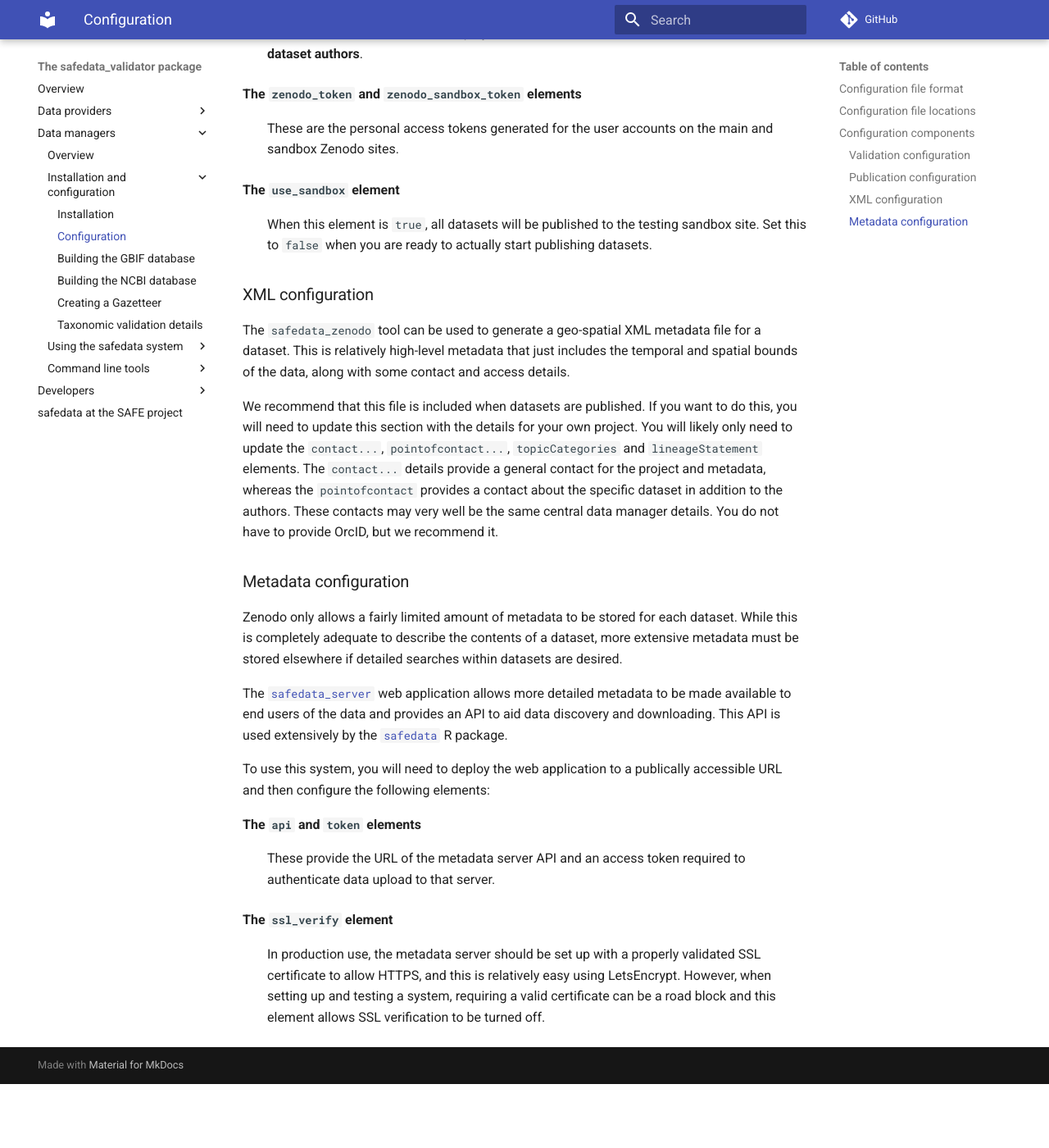
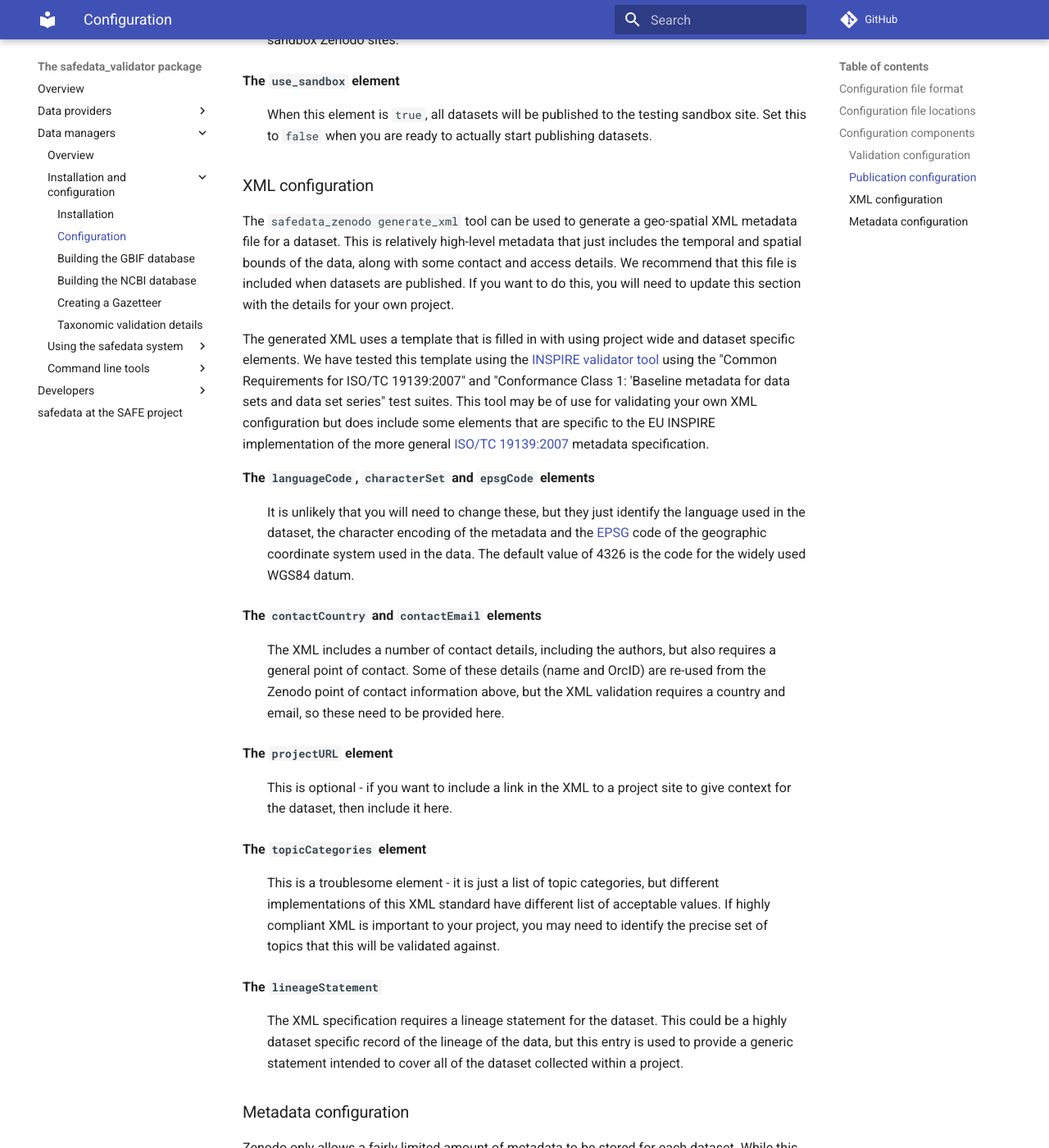
Before and after one commit to ImperialCollegeLondon/safedata_validator, an MkDocs documentation site: the page built from docs/data_managers/install/configuration.md, in a window 1280 px wide and 1400 px high, scrolled down 4725 px. Shown: the whole window at 82% size. Built offline with MkDocs 1.6.1 and Material for MkDocs 9.7.7, drawn with Linux system fonts in a browser that asks for light colours; comment, search, counter and statistics services are not loaded; before the commit the page ends 6047 px from its top, so only the background shows below that; some of the changed text lies outside the part shown.

Commit message:
More docs, reducing duplicated details, minimum 2 DP in XML extents

```diff
--- a/docs/data_managers/install/configuration.md
+++ b/docs/data_managers/install/configuration.md
@@ -43,17 +43,10 @@ ssl_verify = true
 [xml]
 languageCode=eng
 characterSet=utf8
-contactName=The SAFE Project
 contactCountry=United Kingdom
 contactEmail=admin@safeproject.net
-contactOrcID=http://orcid.org/0000-0003-3378-2814
-contactRole=pointOfContact
 epsgCode=4326
-pointofcontactName=The SAFE Project
-pointofcontactCountry=United Kingdom
-pointofcontactEmail=admin@safeproject.net
-pointofcontactOrcID=http://orcid.org/0000-0003-3378-2814
-citationMDIdentifier=safe_project_dataset_website
+projectURL=https://safeproject.net
 topicCategories=biota,environment,geoscientificInformation
 lineageStatement="""This dataset was collected as part of a research project
 based at The SAFE Project. For details of the project and data collection,
@@ -242,17 +235,54 @@ configuration elements:
 
 ### XML configuration
 
-The `safedata_zenodo` tool can be used to generate a geo-spatial XML metadata file for a
-dataset. This is relatively high-level metadata that just includes the temporal and
-spatial bounds of the data, along with some contact and access details.
+The `safedata_zenodo generate_xml` tool can be used to generate a geo-spatial XML
+metadata file for a dataset. This is relatively high-level metadata that just includes
+the temporal and spatial bounds of the data, along with some contact and access details.
+We recommend that this file is included when datasets are published. If you want to do
+this, you will need to update this section with the details for your own project.
 
-We recommend that this file is included when datasets are published. If you want to do
-this, you will need to update this section with the details for your own project. You
-will likely only need to update the `contact...`, `pointofcontact...`, `topicCategories`
-and `lineageStatement` elements. The `contact...` details provide a general contact for
-the project and metadata, whereas the `pointofcontact` provides a contact about the
-specific dataset in addition to the authors. These contacts may very well be the same
-central data manager details. You do not have to provide OrcID, but we recommend it.
+The generated XML uses a template that is filled in with using project wide and dataset
+specific elements. We have tested this template using the [INSPIRE validator
+tool](https://inspire.ec.europa.eu/validator/test-selection/index.html) using the
+"Common Requirements for ISO/TC 19139:2007" and "Conformance Class 1: 'Baseline metadata
+for data sets and data set series" test suites. This tool may be of use for validating
+your own XML configuration but does include some elements that are specific to the EU
+INSPIRE implementation  of the more general [ISO/TC
+19139:2007](https://wiki.icaci.org/index.php?title=ISO/TS_19139:2007_Geographic_information_-_Metadata_-_XML_schema_implementation)
+metadata specification.
+
+**The `languageCode`, `characterSet` and `epsgCode` elements**
+
+: It is unlikely that you will need to change these, but they just identify the language
+used in the dataset, the character encoding of the metadata and the [EPSG](epsg.io) code
+of the geographic coordinate system used in the data. The default value of 4326 is the
+code for the widely used WGS84 datum.
+
+**The `contactCountry` and `contactEmail` elements**
+
+: The XML includes a number of contact details, including the authors, but also requires
+a general point of contact. Some of these details (name and OrcID) are re-used from the
+Zenodo point of contact information above, but the XML validation requires a country and
+email, so these need to be provided here.
+
+**The `projectURL` element**
+
+: This is optional - if you want to include a link in the XML to a project site to give
+context for the dataset, then include it here.
+
+**The `topicCategories` element**
+
+: This is a troublesome element - it is just a list of topic categories, but different
+implementations of this XML standard have different list of acceptable values. If highly
+compliant XML is important to your project, you may need to identify the precise set of
+topics that this will be validated against.
+
+**The `lineageStatement`**
+
+: The XML specification requires a lineage statement for the dataset. This could be a
+highly dataset specific record of the lineage of the data, but this entry is used to
+provide a generic statement intended to cover all of the dataset collected within a
+project.
 
 ### Metadata configuration
 
```
Also changed, not shown: docs/data_managers/command_line_tools/safedata_zenodo.md (+2 -0 lines), 4 other files.
